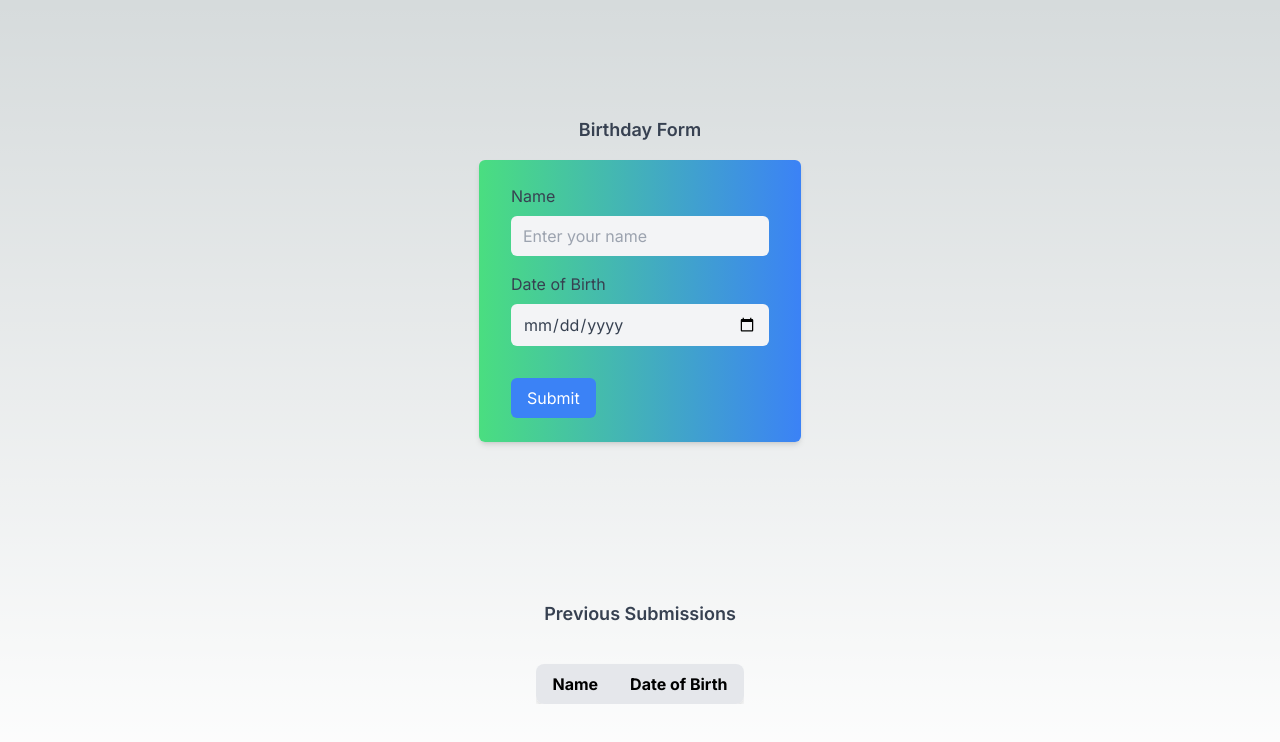
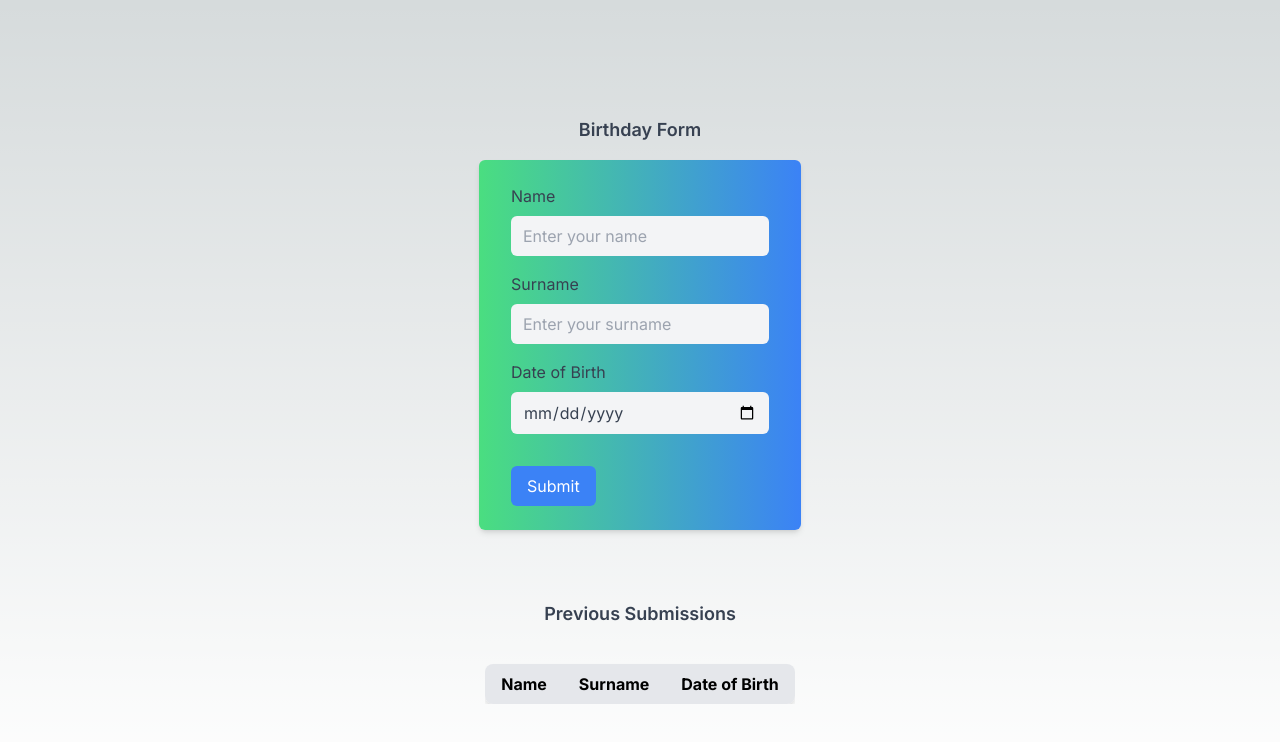
Before and after one commit to stub-ai/alive-known-birthday-form, a Next.js app: page / in a window 1280 px wide. Shown: the top 742 px of the page. Built offline with nearby package versions, Linux system fonts and the light colour scheme.

Commit message:
Commit from Stub AI (#1)

```diff
--- a/components/BirthdayForm.tsx
+++ b/components/BirthdayForm.tsx
@@ -3,6 +3,7 @@ import { useSubmissions } from '../context/SubmissionsContext';
 
 const BirthdayForm = () => {
   const [name, setName] = useState('');
+  const [surname, setSurname] = useState('');
   const [dob, setDob] = useState('');
   const [message, setMessage] = useState('');
   const [formSubmitted, setFormSubmitted] = useState(false);
@@ -15,13 +16,13 @@ const BirthdayForm = () => {
       headers: {
         'Content-Type': 'application/json',
       },
-      body: JSON.stringify({ name, dob }),
+      body: JSON.stringify({ name, surname, dob }),
     });
 
     if (response.ok) {
-      setMessage(`Thank you ${name}`);
+      setMessage(`Thank you ${name} ${surname}`);
       setFormSubmitted(true);
-      addSubmission({ name, dob });
+      addSubmission({ name, surname, dob });
     }
   };
 
@@ -38,6 +39,10 @@ const BirthdayForm = () => {
               <input className="mt-2 bg-gray-100 dark:bg-gray-700 text-gray-700 dark:text-gray-200 rounded-md px-3 py-2" type="text" placeholder="Enter your name" value={name} onChange={(e) => setName(e.target.value)} />
             </div>
             <div className="flex flex-col mb-4">
+              <label className="text-gray-700 dark:text-gray-200">Surname</label>
+              <input className="mt-2 bg-gray-100 dark:bg-gray-700 text-gray-700 dark:text-gray-200 rounded-md px-3 py-2" type="text" placeholder="Enter your surname" value={surname} onChange={(e) => setSurname(e.target.value)} />
+            </div>
+            <div className="flex flex-col mb-4">
               <label className="text-gray-700 dark:text-gray-200">Date of Birth</label>
               <input className="mt-2 bg-gray-100 dark:bg-gray-700 text-gray-700 dark:text-gray-200 rounded-md px-3 py-2" type="date" value={dob} onChange={(e) => setDob(e.target.value)} />
             </div>
--- a/components/SubmissionsList.tsx
+++ b/components/SubmissionsList.tsx
@@ -3,6 +3,7 @@ import { useSubmissions } from '../context/SubmissionsContext';
 
 type Submission = {
   name: string;
+  surname: string;
   dob: string;
 };
 
@@ -19,6 +20,7 @@ const SubmissionsList = () => {
           <thead className="bg-gray-200">
             <tr>
               <th className="px-4 py-2">Name</th>
+              <th className="px-4 py-2">Surname</th>
               <th className="px-4 py-2">Date of Birth</th>
             </tr>
           </thead>
@@ -26,6 +28,7 @@ const SubmissionsList = () => {
             {submissions.map((submission, index) => (
               <tr className={index % 2 === 0 ? 'bg-gray-100' : ''} key={index}>
                 <td className="px-4 py-2">{submission.name}</td>
+                <td className="px-4 py-2">{submission.surname}</td>
                 <td className="px-4 py-2">{submission.dob}</td>
               </tr>
             ))}
--- a/context/SubmissionsContext.tsx
+++ b/context/SubmissionsContext.tsx
@@ -2,6 +2,7 @@ import React, { createContext, useContext, useState, ReactNode } from 'react';
 
 type Submission = {
   name: string;
+  surname: string;
   dob: string;
 };
 
--- a/pages/api/birthday.ts
+++ b/pages/api/birthday.ts
@@ -2,6 +2,7 @@ import type { NextApiRequest, NextApiResponse } from 'next'
 
 type Data = {
   name: string,
+  surname: string,
   dob: string
 }
 
@@ -11,7 +12,7 @@ export default function handler(
   req: NextApiRequest,
   res: NextApiResponse<Data>
 ) {
-  const { name, dob } = req.body;
-  submissions.push({ name, dob });
-  res.status(200).json({ name, dob });
+  const { name, surname, dob } = req.body;
+  submissions.push({ name, surname, dob });
+  res.status(200).json({ name, surname, dob });
 }
```
